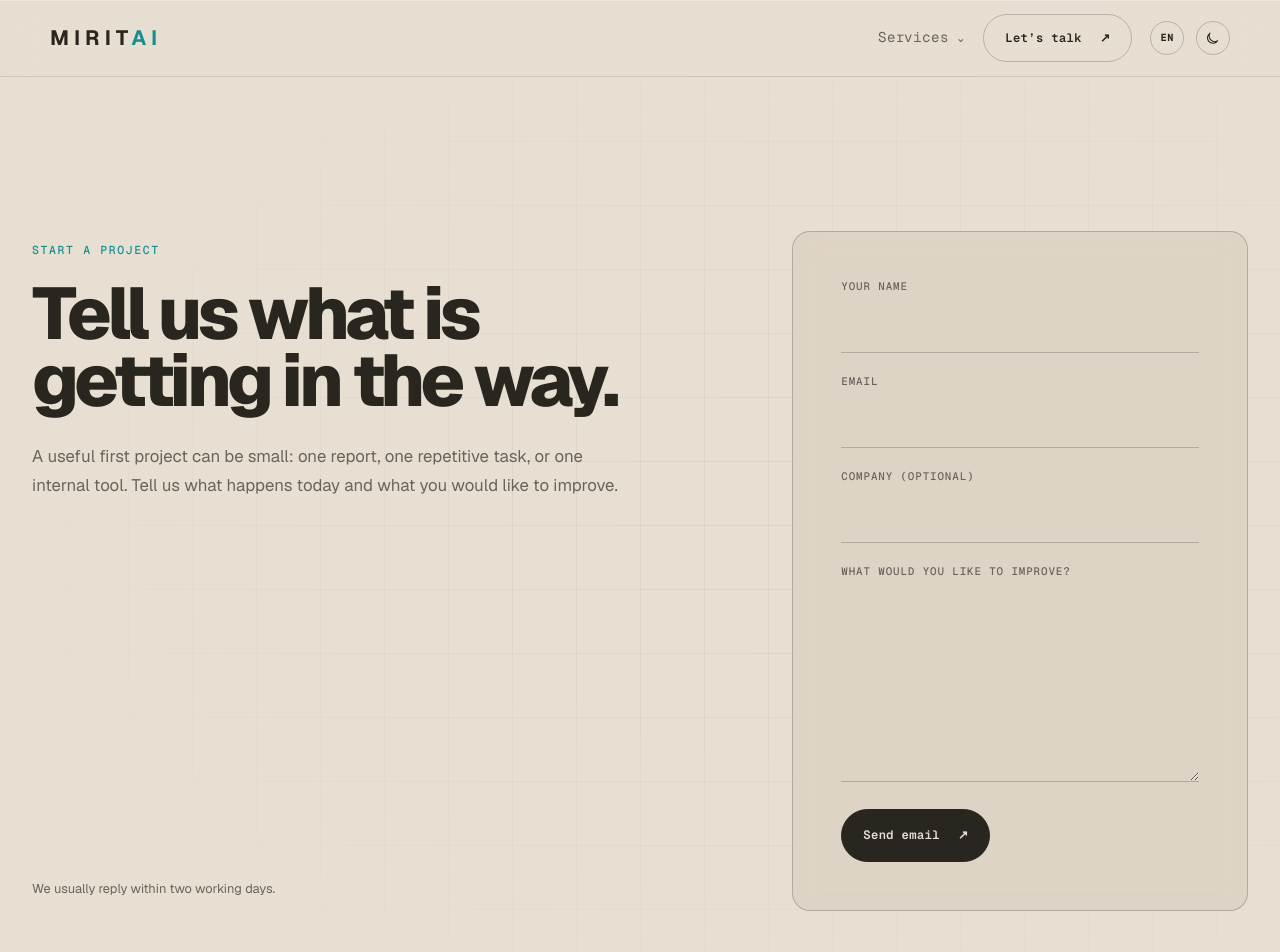
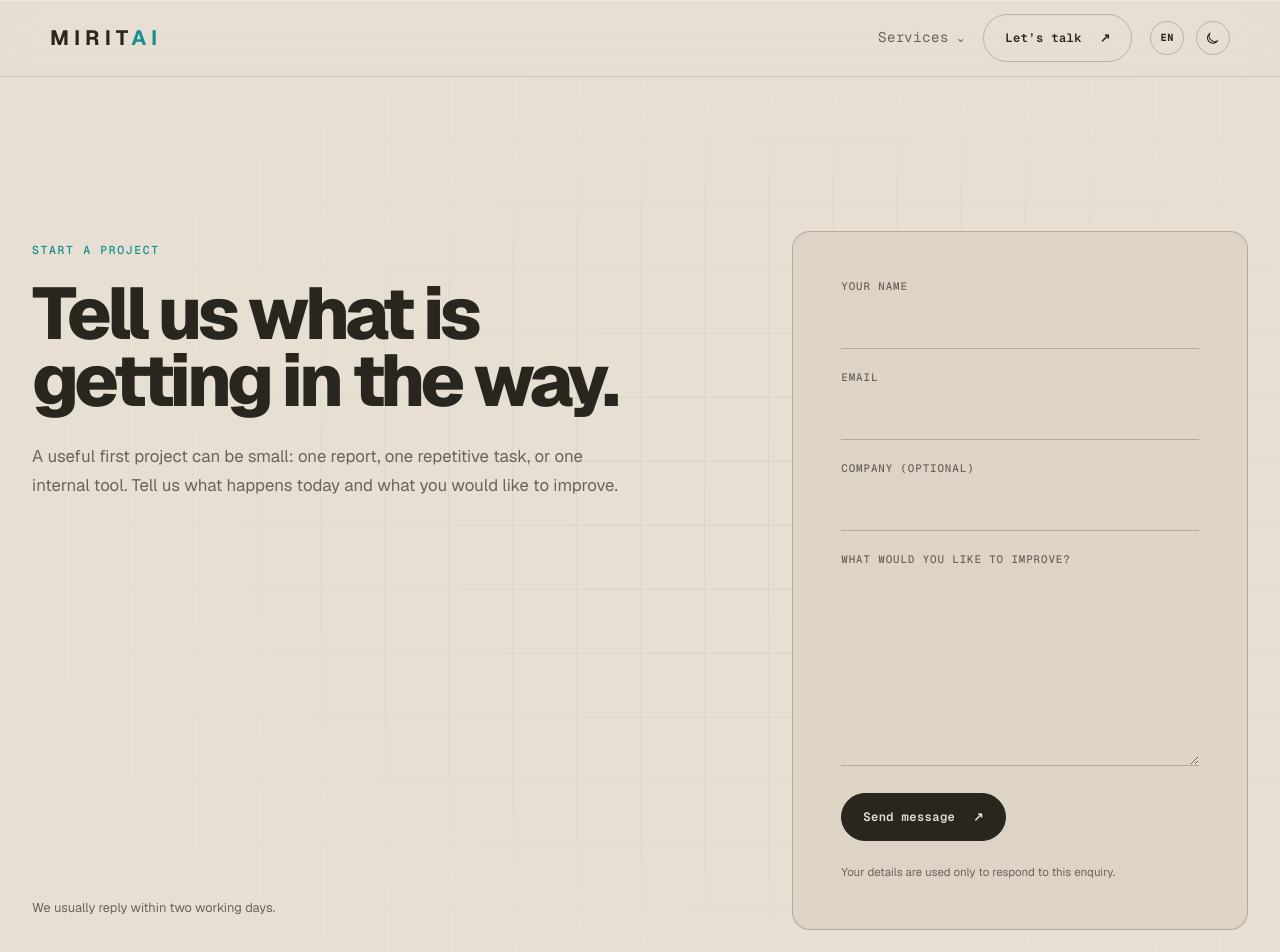
Before and after one commit to cgveradi/miritai-website, a Next.js app: page /en/contact in a window 1280 px wide. Shown: the top 952 px of the page. Built offline with nearby package versions, Linux system fonts and the light colour scheme.

Commit message:
Add database-backed contact form

```diff
--- a/src/app/[locale]/globals.css
+++ b/src/app/[locale]/globals.css
@@ -49,7 +49,11 @@
 .contact-form input,.contact-form textarea{width:100%;border:0;border-bottom:1px solid var(--line-strong);border-radius:0;padding:11px 0;background:transparent;color:var(--white);font:400 1rem/1.5 var(--font-sans),sans-serif;outline:none;resize:vertical}
 .contact-form input:focus,.contact-form textarea:focus{border-color:var(--cyan)}
 .contact-form .button{justify-self:start;margin-top:5px}
+.contact-form .button:disabled{cursor:wait;opacity:.62;transform:none}
 .contact-form>p{margin:0;color:var(--muted);font-size:.72rem;line-height:1.55}
+.contact-form-status.is-success{color:var(--cyan)}
+.contact-form-status.is-error{color:#e77f75}
+.contact-honeypot{position:absolute!important;left:-10000px!important;width:1px!important;height:1px!important;overflow:hidden!important}
 
 @media(max-width:900px){
   .hero .wrap{width:min(100% - 36px,1180px)}
--- /dev/null
+++ b/src/app/api/contact/route.ts
@@ -0,0 +1,64 @@
+import { NextResponse } from "next/server";
+
+const EMAIL_PATTERN = /^[^\s@]+@[^\s@]+\.[^\s@]+$/;
+const MAX_LENGTH = { name: 100, email: 254, company: 150, project: 5000 } as const;
+
+function clean(value: unknown, maxLength: number) {
+  return typeof value === "string" ? value.trim().slice(0, maxLength) : "";
+}
+
+export async function POST(request: Request) {
+  let payload: Record<string, unknown>;
+
+  try {
+    payload = await request.json();
+  } catch {
+    return NextResponse.json({ ok: false }, { status: 400 });
+  }
+
+  // Bots commonly fill fields that are visually hidden from real visitors.
+  if (clean(payload.website, 200)) {
+    return NextResponse.json({ ok: true });
+  }
+
+  const name = clean(payload.name, MAX_LENGTH.name);
+  const email = clean(payload.email, MAX_LENGTH.email).toLowerCase();
+  const company = clean(payload.company, MAX_LENGTH.company);
+  const project = clean(payload.project, MAX_LENGTH.project);
+
+  if (!name || !EMAIL_PATTERN.test(email) || !project) {
+    return NextResponse.json({ ok: false }, { status: 400 });
+  }
+
+  const supabaseUrl = process.env.NEXT_PUBLIC_SUPABASE_URL;
+  const supabaseKey = process.env.NEXT_PUBLIC_SUPABASE_PUBLISHABLE_KEY;
+
+  if (!supabaseUrl || !supabaseKey) {
+    console.error("Contact form database settings are incomplete.");
+    return NextResponse.json({ ok: false }, { status: 503 });
+  }
+
+  try {
+    const message = company ? `Company: ${company}\n\n${project}` : project;
+    const response = await fetch(`${supabaseUrl}/rest/v1/contact_messages`, {
+      method: "POST",
+      headers: {
+        apikey: supabaseKey,
+        Authorization: `Bearer ${supabaseKey}`,
+        "Content-Type": "application/json",
+        Prefer: "return=minimal",
+      },
+      body: JSON.stringify({ name: `[MIRITAI] ${name}`, email, message }),
+    });
+
+    if (!response.ok) {
+      console.error("Contact enquiry storage failed.", response.status, await response.text());
+      return NextResponse.json({ ok: false }, { status: 502 });
+    }
+  } catch (error) {
+    console.error("Contact enquiry storage failed.", error);
+    return NextResponse.json({ ok: false }, { status: 502 });
+  }
+
+  return NextResponse.json({ ok: true });
+}
--- a/src/app/layout.tsx
+++ b/src/app/layout.tsx
@@ -17,5 +17,5 @@ export const metadata: Metadata = {
 };
 
 export default function RootLayout({ children }: { children: React.ReactNode }) {
-  return <html lang="en" suppressHydrationWarning><head><script dangerouslySetInnerHTML={{ __html: `(() => { try { const saved = localStorage.getItem('miritai-theme'); const isDark = saved ? saved === 'dark' : window.matchMedia('(prefers-color-scheme: dark)').matches; document.documentElement.classList.toggle('dark', isDark); } catch {} })()` }} /></head><body>{children}</body></html>;
+  return <html lang="en" suppressHydrationWarning><head><script dangerouslySetInnerHTML={{ __html: `(() => { try { const saved = localStorage.getItem('miritai-theme'); const isDark = saved ? saved === 'dark' : true; document.documentElement.classList.toggle('dark', isDark); } catch {} })()` }} /></head><body>{children}</body></html>;
 }
--- a/src/components/ContactForm.tsx
+++ b/src/components/ContactForm.tsx
@@ -1,28 +1,40 @@
 "use client";
 
-import { FormEvent } from "react";
+import { FormEvent, useState } from "react";
 import { useTranslations } from "next-intl";
 
 export default function ContactForm() {
   const t = useTranslations("contact");
-  function submit(event: FormEvent<HTMLFormElement>) {
+  const [status, setStatus] = useState<"idle" | "sending" | "success" | "error">("idle");
+
+  async function submit(event: FormEvent<HTMLFormElement>) {
     event.preventDefault();
-    const data = new FormData(event.currentTarget);
-    const body = [
-      `${t("name")}: ${data.get("name")}`,
-      `${t("email")}: ${data.get("email")}`,
-      `${t("company")}: ${data.get("company") || "—"}`,
-      "",
-      `${t("project")}:`,
-      String(data.get("project")),
-    ].join("\n");
-    window.location.href = `mailto:hello@miritai.com?subject=${encodeURIComponent(t("emailSubject"))}&body=${encodeURIComponent(body)}`;
+    const form = event.currentTarget;
+    const data = new FormData(form);
+    setStatus("sending");
+
+    try {
+      const response = await fetch("/api/contact", {
+        method: "POST",
+        headers: { "Content-Type": "application/json" },
+        body: JSON.stringify(Object.fromEntries(data)),
+      });
+
+      if (!response.ok) throw new Error("Contact submission failed");
+      form.reset();
+      setStatus("success");
+    } catch {
+      setStatus("error");
+    }
   }
+
   return <form className="contact-form" onSubmit={submit}>
-    <label>{t("name")}<input name="name" autoComplete="name" required/></label>
-    <label>{t("email")}<input name="email" type="email" autoComplete="email" required/></label>
-    <label>{t("company")}<input name="company" autoComplete="organization"/></label>
-    <label>{t("project")}<textarea name="project" rows={7} required/></label>
-    <button className="button button-solid" type="submit">{t("submit")} <span aria-hidden="true">↗</span></button>
+    <label>{t("name")}<input name="name" autoComplete="name" maxLength={100} required/></label>
+    <label>{t("email")}<input name="email" type="email" autoComplete="email" maxLength={254} required/></label>
+    <label>{t("company")}<input name="company" autoComplete="organization" maxLength={150}/></label>
+    <label>{t("project")}<textarea name="project" rows={7} maxLength={5000} required/></label>
+    <label className="contact-honeypot" aria-hidden="true">Website<input name="website" tabIndex={-1} autoComplete="off"/></label>
+    <button className="button button-solid" type="submit" disabled={status === "sending"}>{status === "sending" ? t("sending") : t("submit")} <span aria-hidden="true">↗</span></button>
+    <p className={`contact-form-status is-${status}`} role="status" aria-live="polite">{status === "success" ? t("success") : status === "error" ? t("error") : t("formNote")}</p>
   </form>;
 }
--- a/src/messages/de.json
+++ b/src/messages/de.json
@@ -253,8 +253,10 @@
     "email": "E-Mail",
     "company": "Unternehmen (optional)",
     "project": "Was möchten Sie verbessern?",
-    "submit": "E-Mail senden",
-    "formNote": "Dadurch wird eine vorbereitete Nachricht in Ihrem E-Mail-Programm geöffnet. Auf dieser Website werden noch keine Daten gespeichert.",
-    "emailSubject": "MIRITAI Projektanfrage"
+    "submit": "Nachricht senden",
+    "sending": "Wird gesendet…",
+    "success": "Vielen Dank. Ihre Nachricht wurde gesendet. Wir antworten innerhalb von zwei Werktagen.",
+    "error": "Ihre Nachricht konnte nicht gespeichert werden. Versuchen Sie es gleich noch einmal.",
+    "formNote": "Ihre Angaben werden ausschließlich zur Beantwortung dieser Anfrage verwendet."
   }
 }
--- a/src/messages/en.json
+++ b/src/messages/en.json
@@ -96,7 +96,9 @@
     "eyebrow": "Start a project", "title": "Tell us what is getting in the way.",
     "intro": "A useful first project can be small: one report, one repetitive task, or one internal tool. Tell us what happens today and what you would like to improve.",
     "small": "We usually reply within two working days.", "name": "Your name", "email": "Email", "company": "Company (optional)",
-    "project": "What would you like to improve?", "submit": "Send email", "formNote": "This opens a prepared message in your email app. Nothing is stored on this website yet.",
-    "emailSubject": "MIRITAI project enquiry"
+    "project": "What would you like to improve?", "submit": "Send message", "sending": "Sending…",
+    "success": "Thanks — your message has been sent. We will reply within two working days.",
+    "error": "We could not save your message. Please try again in a moment.",
+    "formNote": "Your details are used only to respond to this enquiry."
   }
 }
--- a/src/messages/es.json
+++ b/src/messages/es.json
@@ -253,8 +253,10 @@
     "email": "Correo electrónico",
     "company": "Empresa (opcional)",
     "project": "¿Qué te gustaría mejorar?",
-    "submit": "Enviar correo",
-    "formNote": "Esto abre un mensaje preparado en tu aplicación de correo. Este sitio web todavía no almacena ningún dato.",
-    "emailSubject": "Consulta sobre un proyecto MIRITAI"
+    "submit": "Enviar mensaje",
+    "sending": "Enviando…",
+    "success": "Gracias. Tu mensaje ha sido enviado. Te responderemos en un plazo de dos días laborables.",
+    "error": "No hemos podido guardar tu mensaje. Inténtalo de nuevo en unos instantes.",
+    "formNote": "Tus datos se utilizarán únicamente para responder a esta consulta."
   }
 }
--- a/src/messages/ru.json
+++ b/src/messages/ru.json
@@ -253,8 +253,10 @@
     "email": "Email",
     "company": "Компания (необязательно)",
     "project": "Что вы хотите улучшить?",
-    "submit": "Отправить письмо",
-    "formNote": "Кнопка откроет готовое письмо в вашей почтовой программе. Сайт пока не сохраняет данные.",
-    "emailSubject": "Запрос на проект MIRITAI"
+    "submit": "Отправить сообщение",
+    "sending": "Отправка…",
+    "success": "Спасибо. Ваше сообщение отправлено. Мы ответим в течение двух рабочих дней.",
+    "error": "Не удалось сохранить сообщение. Попробуйте ещё раз через несколько минут.",
+    "formNote": "Ваши данные используются только для ответа на этот запрос."
   }
 }
```
Also changed, not shown: 1 other file (tests, documents, lock files or other folders).
